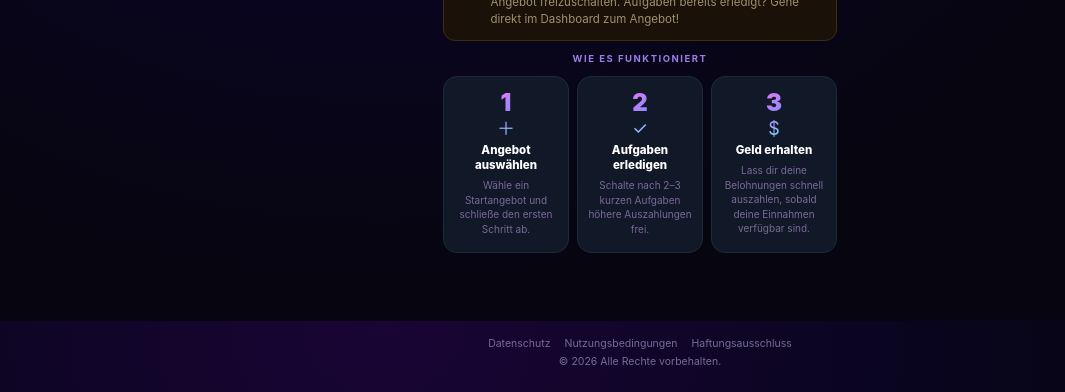
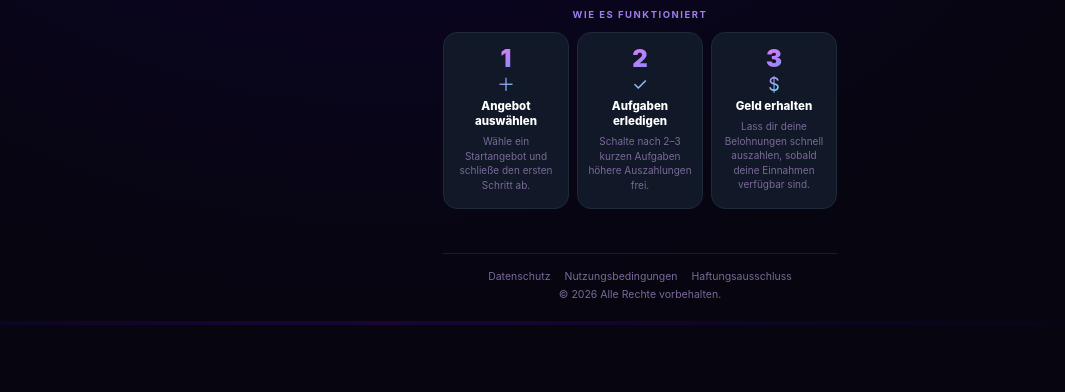
Before and after one commit to AndreiNegrila/BlockBlasterEARN, a plain HTML site: page index.html in a window 1280 px wide. Shown: the part 479-871 px from the top of the page, without its empty margins (0-1065 px from the left). After the commit the page ends 804 px from the top, so only its background shows below. Drawn offline with Linux system fonts and the light colour scheme.

Commit message:
Update index.html

```diff
--- a/index.html
+++ b/index.html
@@ -33,7 +33,7 @@
     .page {
       width: 100%;
       max-width: 430px;
-      padding: 64px 18px 24px;
+      padding: 20px 18px 24px;
       display: flex;
       flex-direction: column;
       align-items: center;
@@ -156,7 +156,7 @@
       display: flex;
       gap: 8px;
       width: 100%;
-      margin-bottom: 0;
+      margin-bottom: 24px;
       align-items: stretch;
     }
     .step-card {
@@ -187,7 +187,8 @@
     /* FOOTER */
     footer {
       display: flex; flex-direction: column; align-items: center; gap: 5px;
-      width: 100%;
+      margin-top: 8px; padding-top: 16px;
+      border-top: 1px solid #1f1640; width: 100%;
     }
     .footer-links { display: flex; gap: 14px; flex-wrap: wrap; justify-content: center; }
     .footer-links a { font-size: 10.5px; color: var(--muted); text-decoration: none; }
@@ -281,7 +282,6 @@
     </div>
   </div>
 
-  <div style="height:60px;width:100%;"></div>
   <footer>
     <div class="footer-links">
       <a href="#">Datenschutz</a>
```
